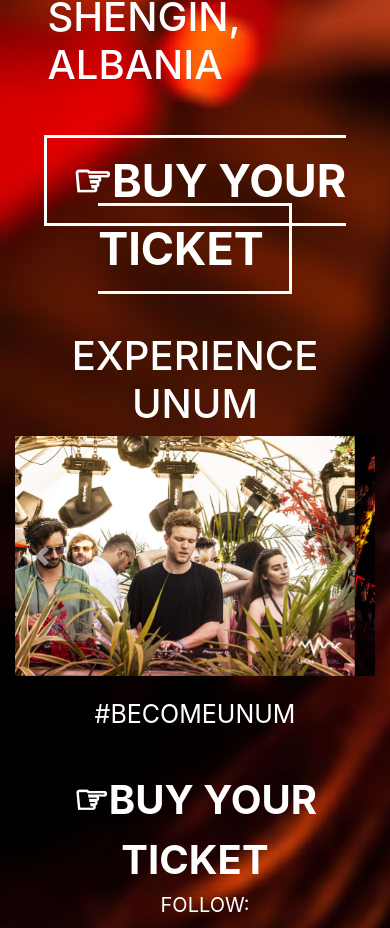
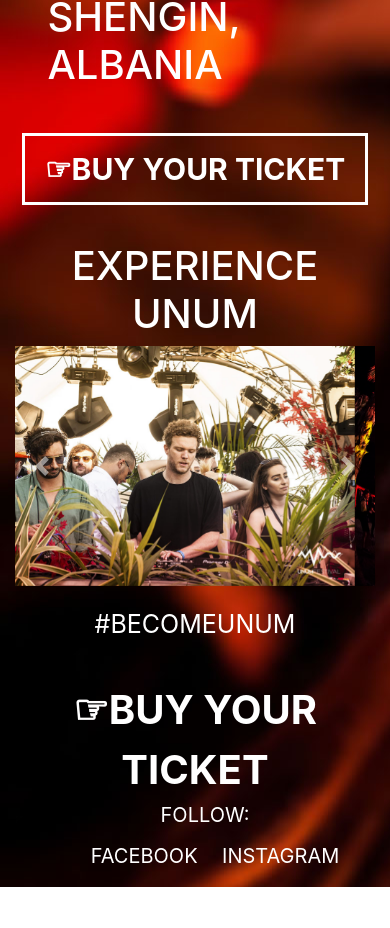
Before and after one commit to enesshala/unum2, a plain HTML site: page index.html in a window 390 px wide. Shown: the part 1475-2403 px from the top of the page. After the commit the page ends 2362 px from the top, so only its background shows below. Drawn offline with nearby package versions, Linux system fonts and the light colour scheme.

Commit message:
Update style.css

```diff
--- a/style.css
+++ b/style.css
@@ -110,3 +110,14 @@ html{
     padding: 0;
   }
 }
+
+@media (max-width: 525px) {
+	.buy-ticket a{
+	color: white;
+	font-size: 30px;
+	font-weight: bold;
+	text-decoration: none;
+	border:3px solid white;
+	padding: 15px 20px;
+	}
+}
```
